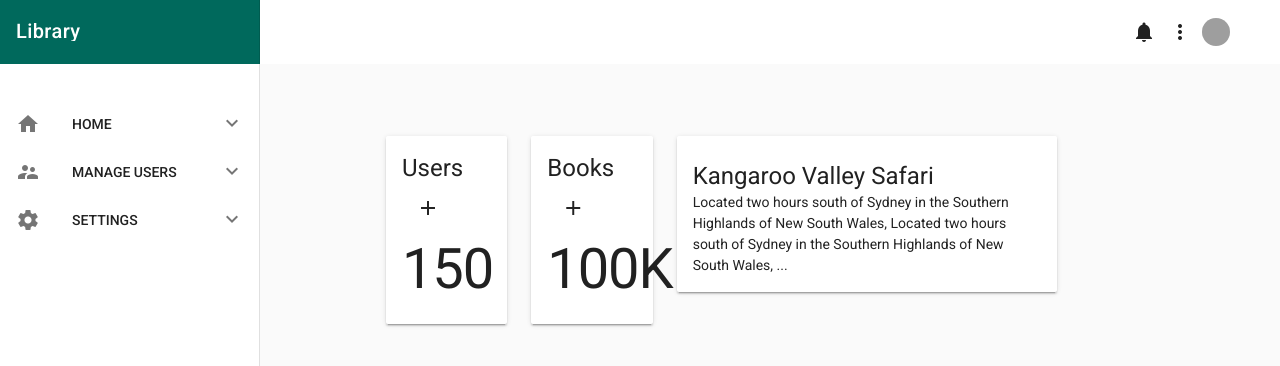
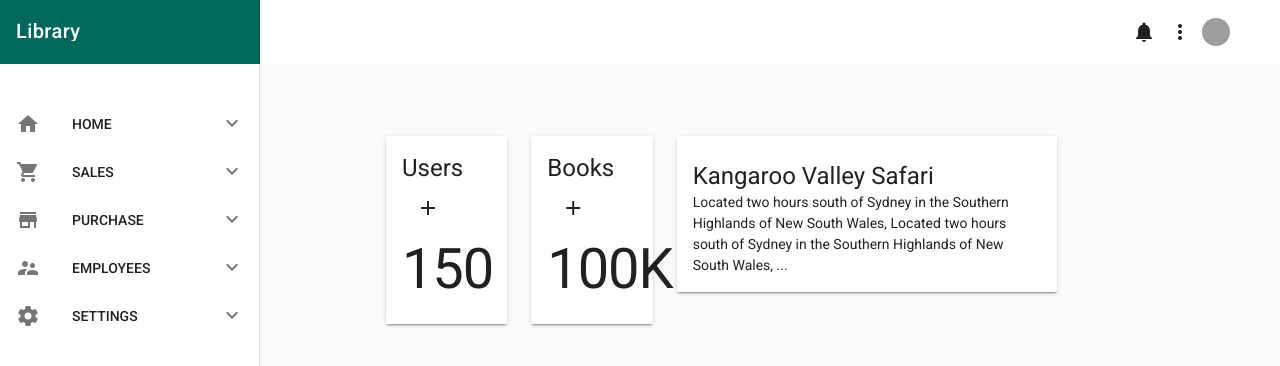
Before and after one commit to mumairofficial/library-management, a Vue app: page /#/ in a window 1280 px wide. Shown: the top 366 px of the page. Built offline with nearby package versions, Linux system fonts and the light colour scheme; grey boxes are pictures that could not be loaded.

Commit message:
feat(menu items are aligned with inventory):

```diff
--- a/src/shared/NavigationDrawer.vue
+++ b/src/shared/NavigationDrawer.vue
@@ -20,12 +20,20 @@
         :key="item.title"
         :prepend-icon="item.action"
         no-action>
+
+        <template v-if="item.items.length === 0">
+          <v-list-tile-content ripple @click="">
+            <v-list-tile-title>{{ item.title }}</v-list-tile-title>
+          </v-list-tile-content>
+        </template>
+
+        <template valid-v-if="item.items.length > 2">
           <v-list-tile slot="activator">
             <v-list-tile-content>
               <v-list-tile-title>{{ item.title }}</v-list-tile-title>
             </v-list-tile-content>
           </v-list-tile>
-        <v-list-tile v-for="subItem in item.items" :key="subItem.title" @click="">
+          <v-list-tile v-for="subItem in item.items" :key="subItem.title" ripple @click="">
             <v-list-tile-content>
               <v-list-tile-title>{{ subItem.title }}</v-list-tile-title>
             </v-list-tile-content>
@@ -33,6 +41,8 @@
               <v-icon>{{ subItem.action }}</v-icon>
             </v-list-tile-action>
           </v-list-tile>
+        </template>
+
       </v-list-group>
     </v-list>
     </v-navigation-drawer>
@@ -60,23 +70,44 @@ export default {
     menuItems: [
       {
         action: 'home',
-        title: 'HOME'
+        title: 'HOME',
+        active: true,
+        items: [{ title: 'Analytics' }, { title: 'Notifications' }]
+      },
+      {
+        action: 'shopping_cart',
+        title: 'SALES',
+        items: [
+          { title: 'New Invoice' },
+          { title: 'Manager Invoices' },
+          { title: 'Register' },
+          { title: 'Sale Returns' },
+          { title: 'Recovery' }
+        ]
+      },
+      {
+        action: 'store',
+        title: 'PURCHASE',
+        items: [
+          { title: 'New Purchase' },
+          { title: 'Manager' }
+        ]
       },
       {
         action: 'supervisor_account',
-        title: 'MANAGE USERS',
-        active: true,
+        title: 'EMPLOYEES',
         items: [
-          { title: 'Breakfast & brunch' },
-          { title: 'New American' },
-          { title: 'Sushi' }
+          { title: 'Add New' },
+          { title: 'Manage Existing' }
         ]
       },
       {
         action: 'settings',
         title: 'SETTINGS',
         items: [
-          { title: 'List Item' }
+          { title: 'Stock' },
+          { title: 'Brands' },
+          { title: 'Reports' }
         ]
       }
     ]
```
Lines whose indentation alone changed are shown as unchanged.
